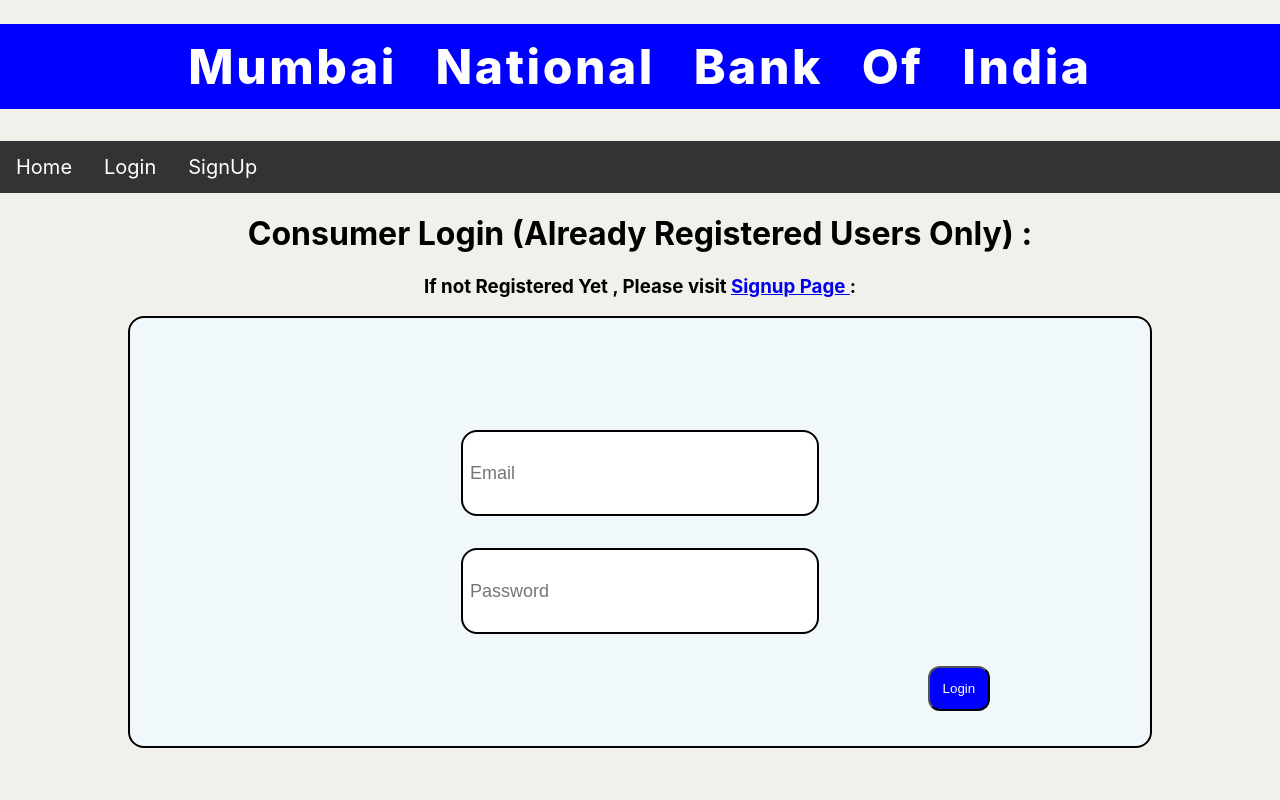
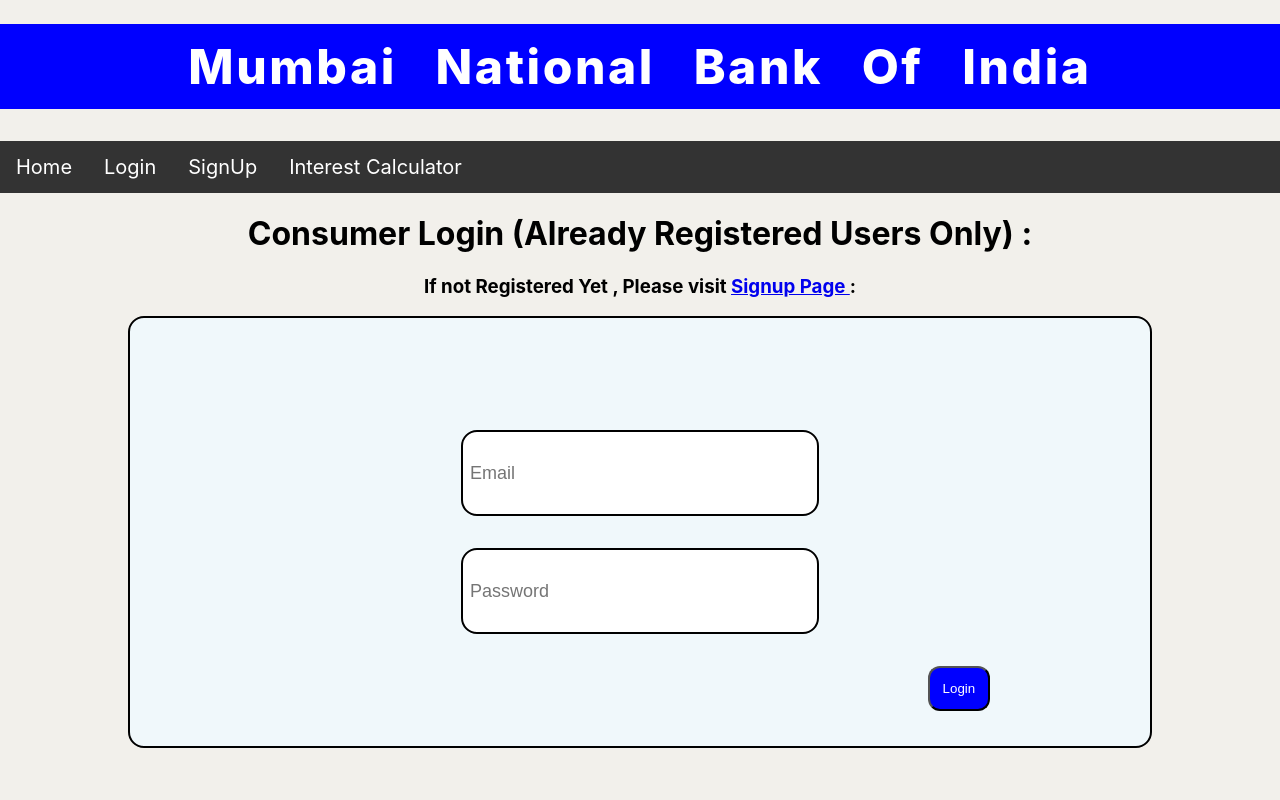
Before and after one commit to Itachi7011/mumbaiBank, a React (Create React App) app: page /CustomerLogin in a window 1280 px wide. Shown: the top 800 px of the page. Built offline with nearby package versions, Linux system fonts and the light colour scheme; no server answers.

Commit message:
Update Navbar.js

```diff
--- a/src/Components/Navbar.js
+++ b/src/Components/Navbar.js
@@ -141,7 +141,9 @@ const Navbar = () => {
               </div>
             </div>
 
-
+            <NavLink className="nav-link" to="/InterestCalculator">
+            Interest Calculator
+            </NavLink>
 
             <NavLink className="nav-link" to="/Logout">
               Logout
@@ -231,6 +233,11 @@ const Navbar = () => {
 
               </div>
             </div>
+
+
+            <NavLink className="nav-link" to="/InterestCalculator">
+            Interest Calculator
+            </NavLink>
 
 
 
@@ -415,6 +422,24 @@ const Navbar = () => {
             </div>
 
 
+            <NavLink className="nav-link" to="/InterestCalculator">
+            Interest Calculator
+            </NavLink>
+
+            <div class="dropdown">
+              <button class="dropbtn">
+              Compensations
+                <i class="fa fa-caret-down"></i>
+              </button>
+              <div class="dropdown-content">
+                <NavLink to="/FarmersCompensation">Farmers Compensations</NavLink>
+                <NavLink to="/PrivateJobCompensation">Private Jobs Compensations</NavLink>
+                <NavLink to="/DefenceForcesCompensation">Defence Forces (Active) Compensations</NavLink>
+                <NavLink to="/PensionHoldersCompensation">Pension Holders Compensations</NavLink>
+                <NavLink to="/GovtJobCompensation">Govt. Jobs Compensations</NavLink>
+
+              </div>
+            </div>
 
             <NavLink className="nav-link" to="/Logout">
               Logout
@@ -532,6 +557,11 @@ const Navbar = () => {
             </NavLink>
 
 
+            <NavLink className="nav-link" to="/InterestCalculator">
+            Interest Calculator
+            </NavLink>
+
+
 
             <NavLink className="nav-link" to="/Logout">
               Logout
@@ -558,6 +588,11 @@ const Navbar = () => {
             </NavLink>
 
 
+            <NavLink className="nav-link" to="/InterestCalculator">
+            Interest Calculator
+            </NavLink>
+
+
 
             <NavLink className="nav-link" to="/Logout">
               Logout
@@ -574,6 +609,13 @@ const Navbar = () => {
             <NavLink className="nav-link" to="/NewRegistration">
               SignUp
             </NavLink>
+
+
+            <NavLink className="nav-link" to="/InterestCalculator">
+            Interest Calculator
+            </NavLink>
+
+
 
 
           </>
```
